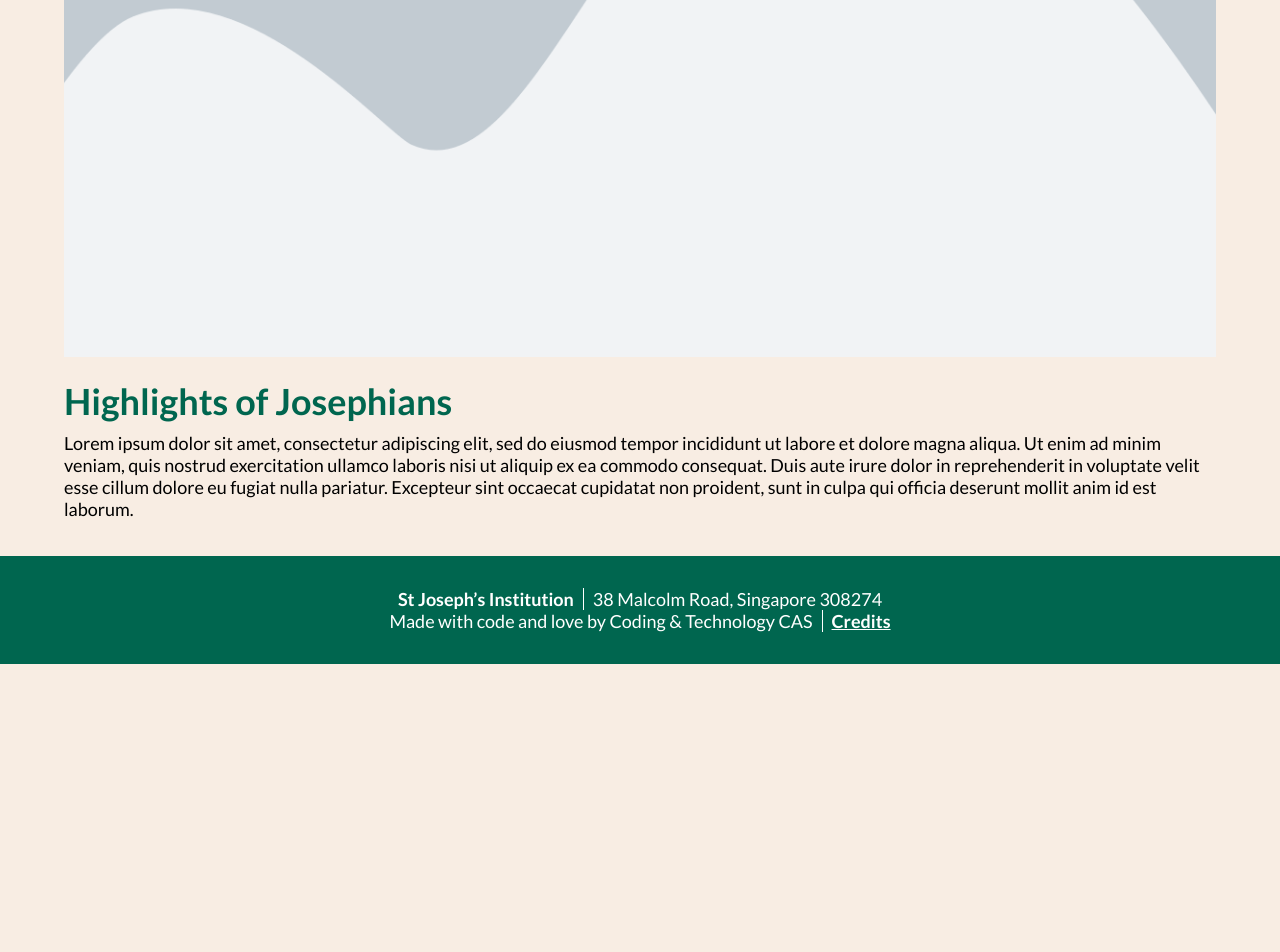
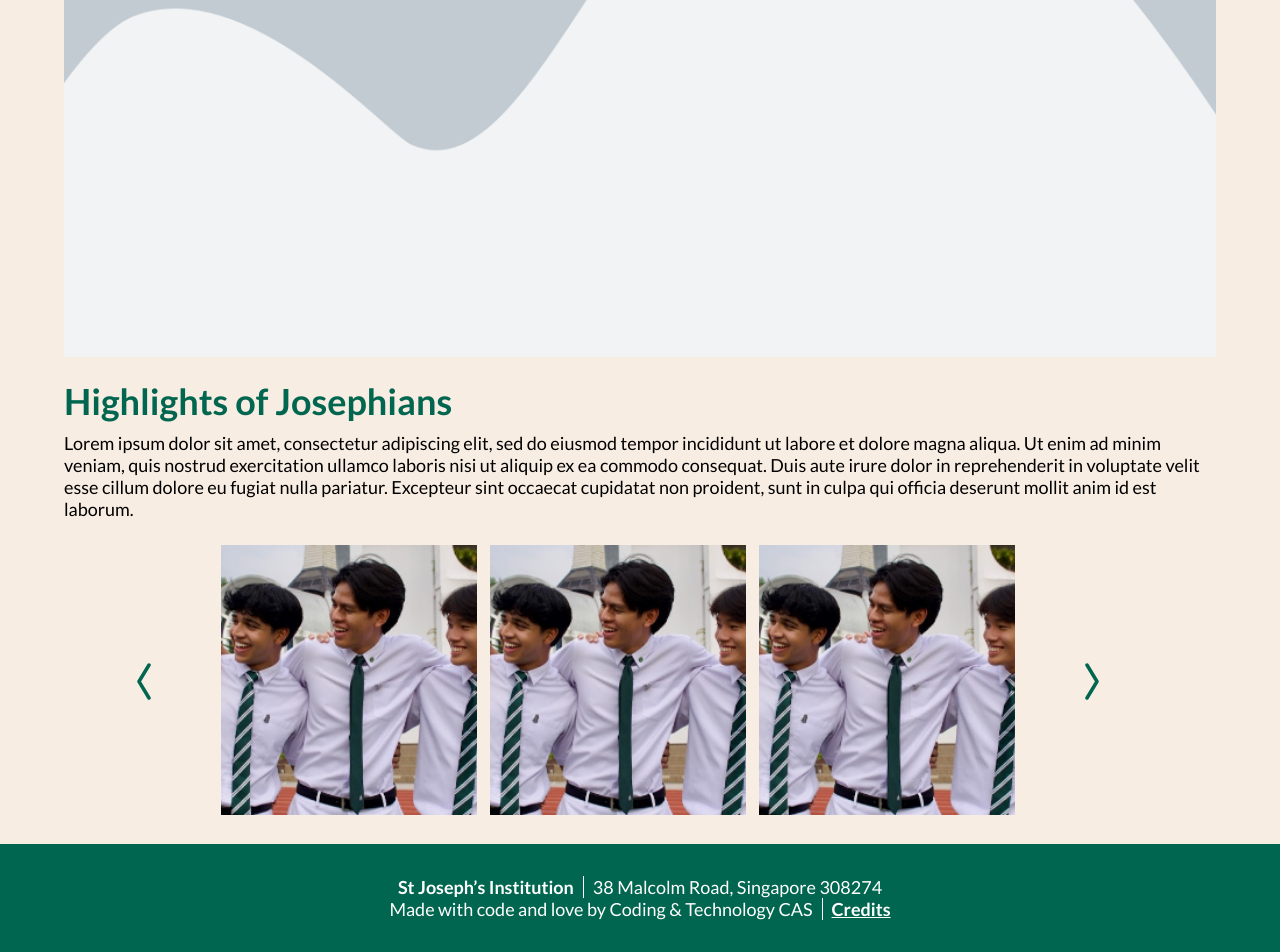
Before and after one commit to SJICodingCAS/ib-open-house, a Jekyll site: the page built from pages/whysji.markdown, in a window 1280 px wide. Shown: the part 959-1911 px from the top of the page. Built offline with Jekyll 4.4.1, drawn with Linux system fonts in a browser that asks for light colours; some web fonts are replaced; before the commit the page ends 1623 px from its top, so only the background shows below that.

Commit message:
carousels added

```diff
--- a/index.html
+++ b/index.html
@@ -1,7 +1,6 @@
 ---
 layout: default
 banner-image-url: /assets/images/test.png
-carousel-img: ["/assets/images/test.png", "/assets/images/test.png", "/assets/images/test.png"]
 carousel_info_data:
   intro:
   - info_title: "Our History"
--- a/pages/whysji.markdown
+++ b/pages/whysji.markdown
@@ -3,6 +3,7 @@ layout: default
 permalink: /whysji/
 title: "#whySJI"
 banner-image-url: ../assets/images/Banners/why-sji.png
+carousel-img: ["/assets/images/test.png", "/assets/images/test.png", "/assets/images/test.png"]
 ---
 
 
@@ -13,3 +14,6 @@ As you embark on the next journey of your life, deciding where to go next may be
 
 # Highlights of Josephians
 Lorem ipsum dolor sit amet, consectetur adipiscing elit, sed do eiusmod tempor incididunt ut labore et dolore magna aliqua. Ut enim ad minim veniam, quis nostrud exercitation ullamco laboris nisi ut aliquip ex ea commodo consequat. Duis aute irure dolor in reprehenderit in voluptate velit esse cillum dolore eu fugiat nulla pariatur. Excepteur sint occaecat cupidatat non proident, sunt in culpa qui officia deserunt mollit anim id est laborum.
+<div class="flex-container">
+  {% include components/carousel-img.html %}
+</div>
```
